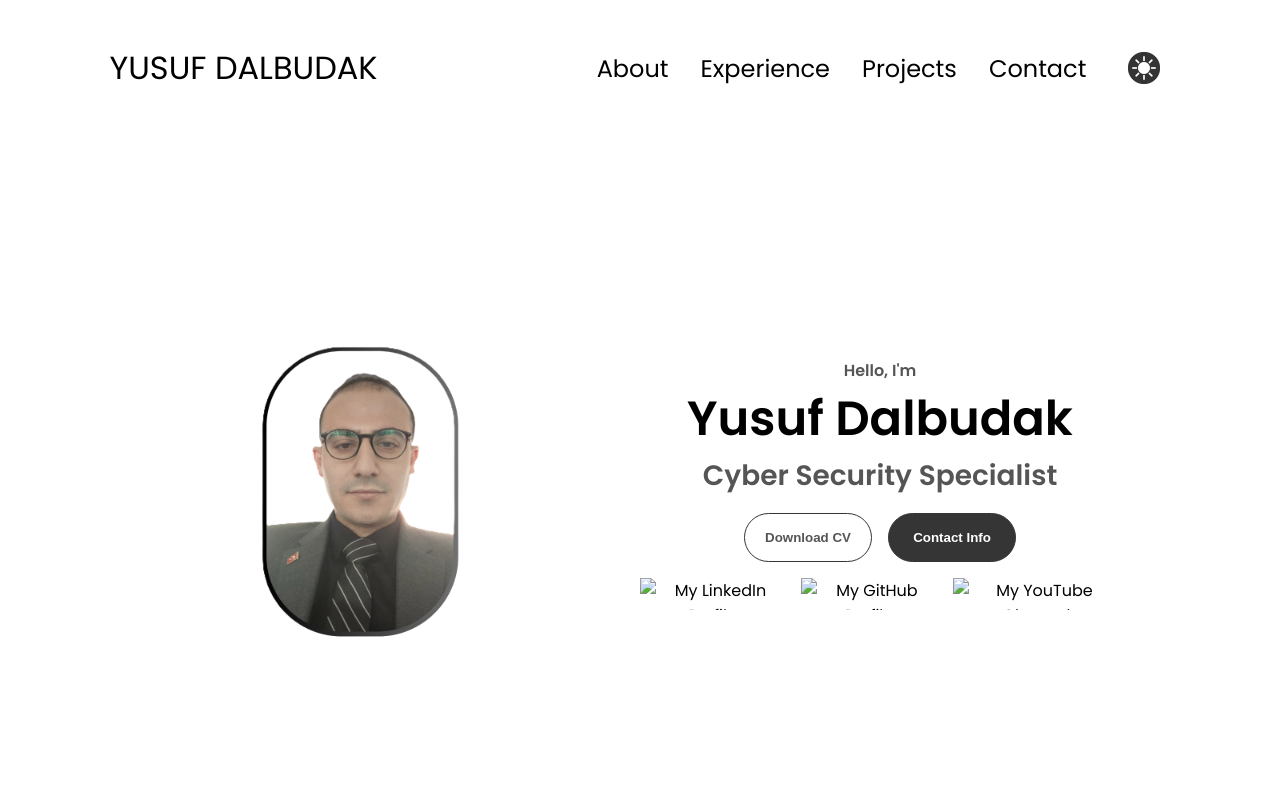
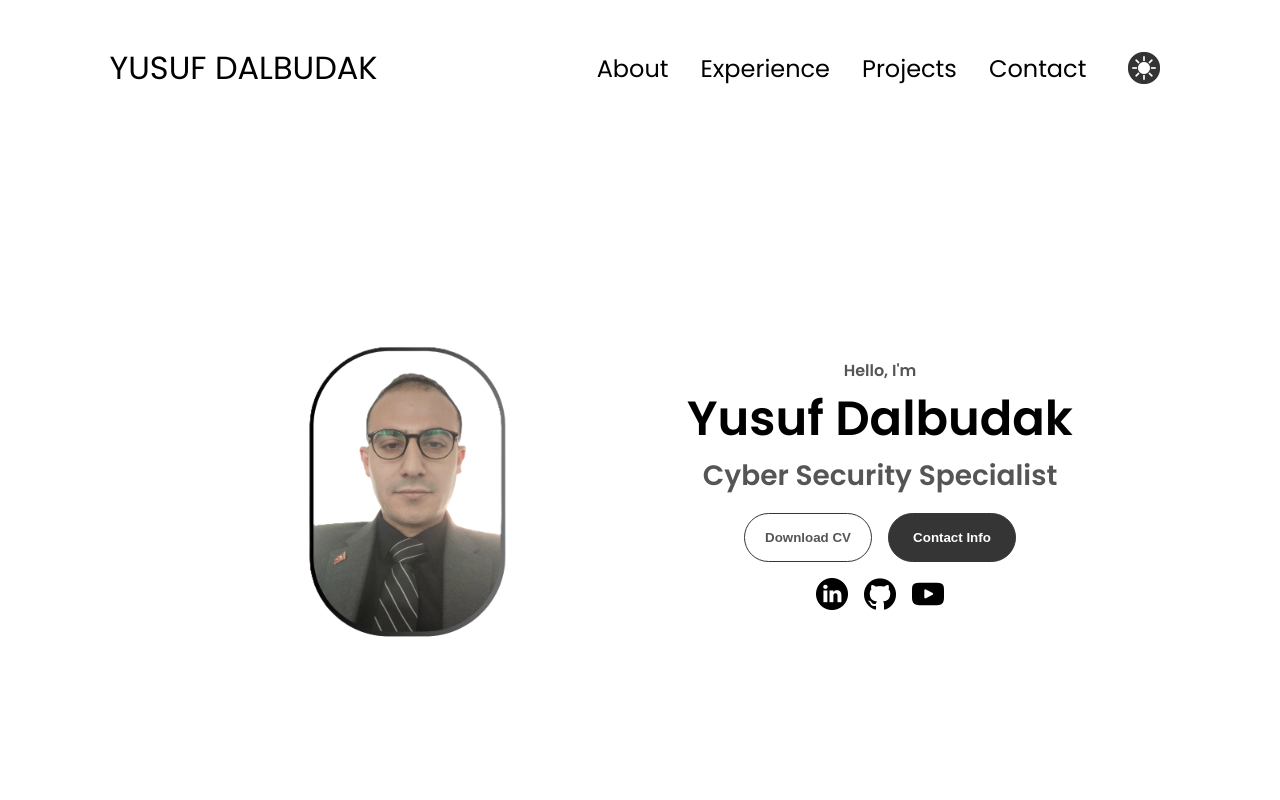
Before and after one commit to yusufdalbudak/mywebsites, a plain HTML site: page index.html in a window 1280 px wide. Shown: the top 800 px of the page. Drawn offline with Linux system fonts and the light colour scheme.

Commit message:
solve the icons

```diff
--- a/index.html
+++ b/index.html
@@ -52,9 +52,9 @@
                 <button class="btn btn-color-1" onclick="location.href='./#contact'">Contact Info</button>
             </div>
             <div id="socials-container">
-                <img src="./assets/linkedin_light.png" data-src-light="./assets/linkedin_light.png" data-src-dark="./assets/linkedin_dark.png" alt="My LinkedIn Profile" class="icon" onclick="window.open('https://www.linkedin.com/in/yusuf-dalbudak-6494aa23b/', '_blank')" />
-                <img src="./assets/github_light.png" data-src-light="./assets/github_light.png" data-src-dark="./assets/github_dark.png" alt="My GitHub Profile" class="icon" onclick="window.open('https://github.com/yusufdalbudak', '_blank')" />
-                <img src="./assets/youtube_light.png" data-src-light="./assets/youtube_light.png" data-src-dark="./assets/youtube_dark.png" alt="My YouTube Channel" class="icon" onclick="window.open('https://www.youtube.com/@ERAAI_HY', '_blank')" />
+                <img src="./assets/linkedin.png" data-src-light="./assets/linkedin.png" data-src-dark="./assets/linkedin.png" alt="My LinkedIn Profile" class="icon" onclick="window.open('https://www.linkedin.com/in/yusuf-dalbudak-6494aa23b/', '_blank')" />
+                <img src="./assets/github.png" data-src-light="./assets/github.png" data-src-dark="./assets/github.png" alt="My GitHub Profile" class="icon" onclick="window.open('https://github.com/yusufdalbudak', '_blank')" />
+                <img src="./assets/youtube.png" data-src-light="./assets/youtube.png" data-src-dark="./assets/youtube.png" alt="My YouTube Channel" class="icon" onclick="window.open('https://www.youtube.com/@ERAAI_HY', '_blank')" />
             </div>
         </div>
     </section>
```
